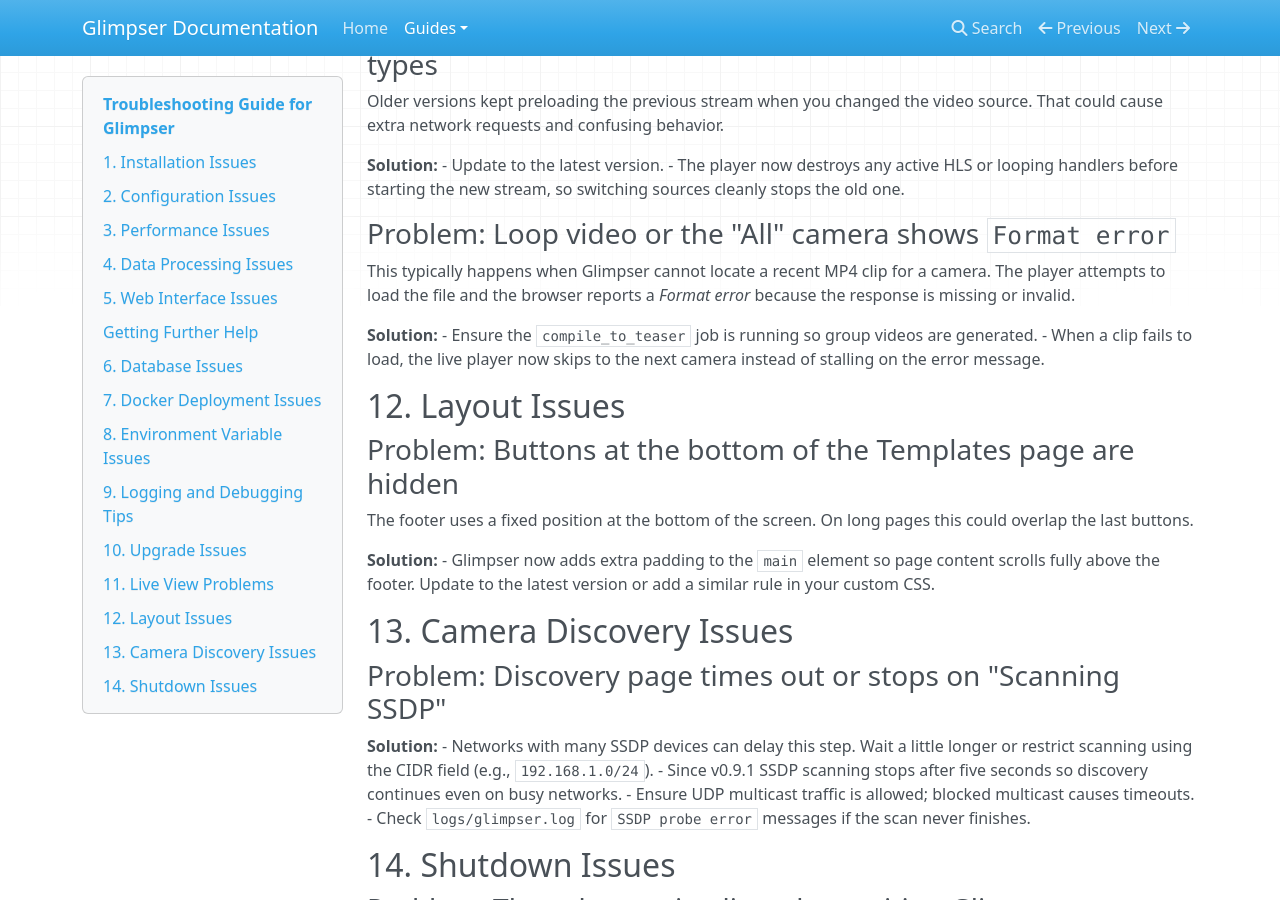
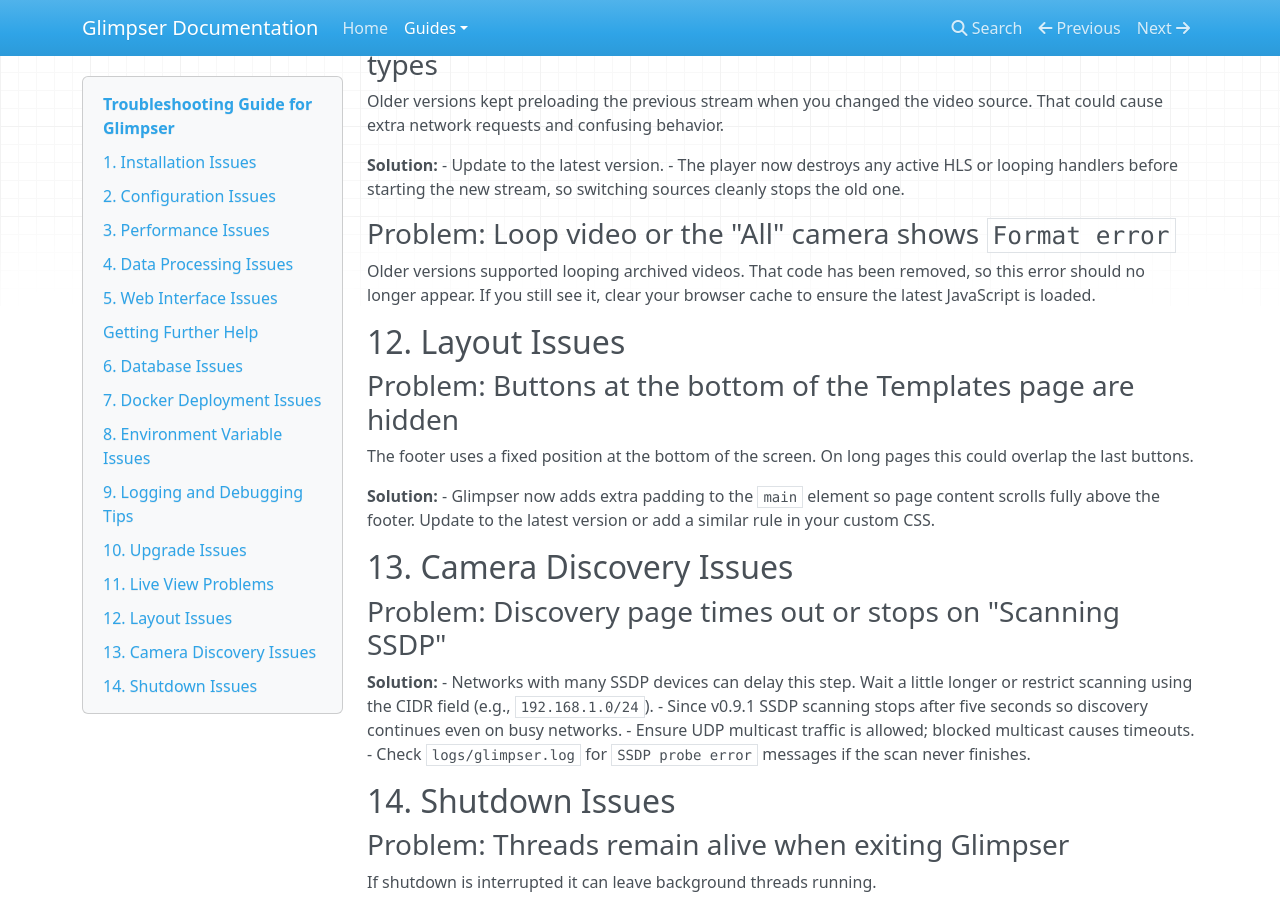
Before and after one commit to KristopherKubicki/glimpser, an MkDocs documentation site: the page built from docs/troubleshooting.md, in a window 1280 px wide and 900 px high, scrolled down 3749 px. Built offline with MkDocs 1.6.1, drawn with Linux system fonts in a browser that asks for light colours; nearby versions of some CDN libraries.

```diff
--- a/docs/troubleshooting.md
+++ b/docs/troubleshooting.md
@@ -223,14 +223,9 @@
 
 ### Problem: Loop video or the "All" camera shows `Format error`
 
-This typically happens when Glimpser cannot locate a recent MP4 clip for a
-camera. The player attempts to load the file and the browser reports a *Format
-error* because the response is missing or invalid.
-
-**Solution:**
-- Ensure the `compile_to_teaser` job is running so group videos are generated.
-- When a clip fails to load, the live player now skips to the next camera
-  instead of stalling on the error message.
+Older versions supported looping archived videos. That code has been removed, so
+this error should no longer appear. If you still see it, clear your browser
+cache to ensure the latest JavaScript is loaded.
 
 ## 12. Layout Issues
 
```
Also changed, not shown: docs/getting_started.md (+4 -2 lines), docs/guided_setup.md (+1 -1 lines), docs/help_page.md (+3 -5 lines), docs/index.md (+0 -1 lines), docs/jog_shuttle.md (+3 -3 lines), docs/live_scrub.md (deleted, +0 -5 lines), 1 other file.
